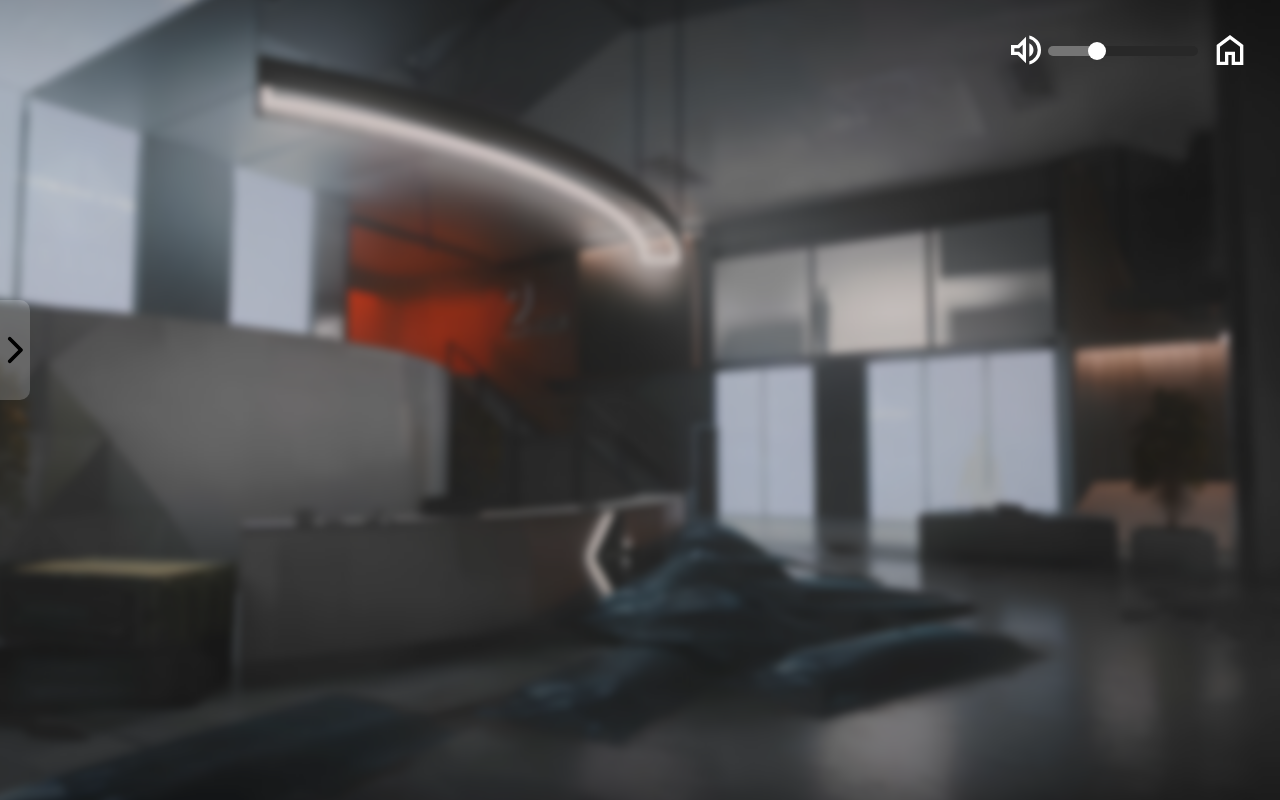
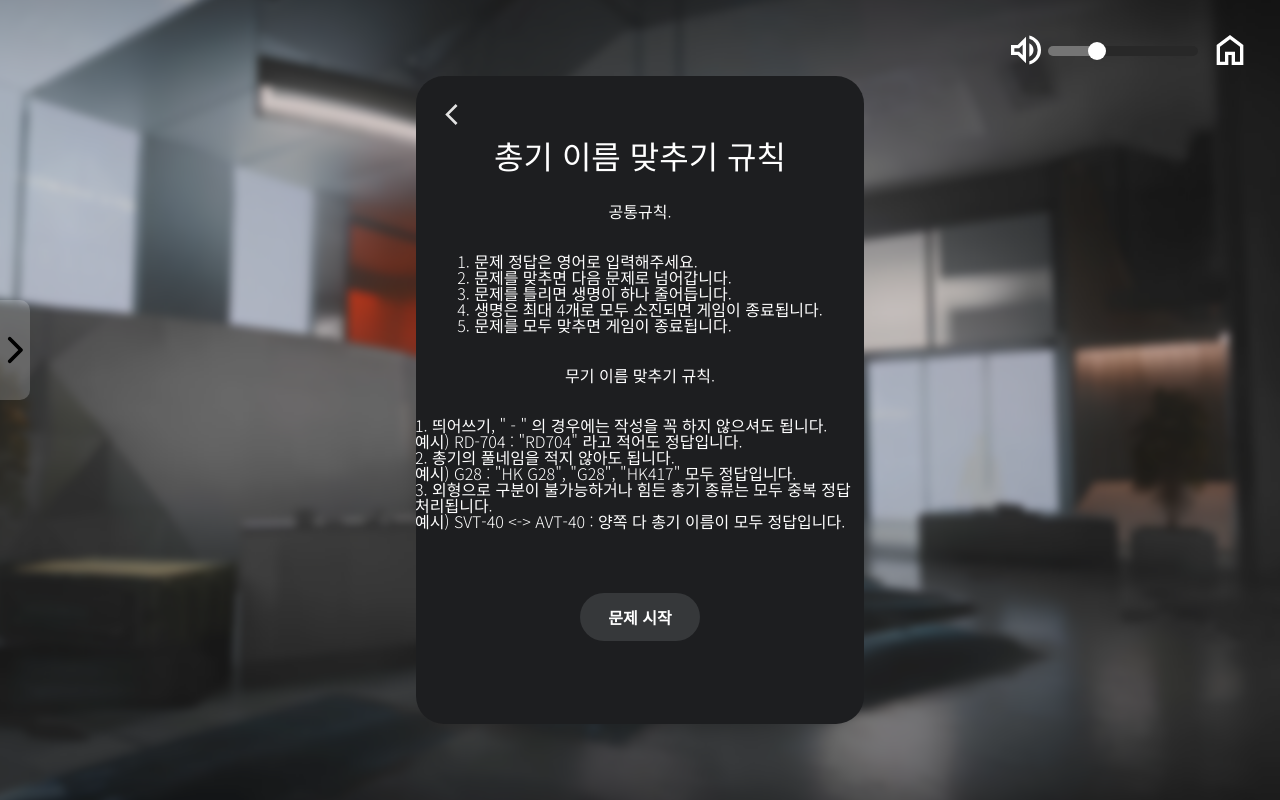
Before and after one commit to dntmdwls42/Davai_Manual, a React (Vite) app in the folder davai_davai_davai/: page /Minigame/MinigameRule in a window 1280 px wide. Built offline with nearby package versions, Linux system fonts and the light colour scheme.

Commit message:
Add MinigameRule Page

```diff
--- a/davai_davai_davai/src/components/minigame/Minigame.jsx
+++ b/davai_davai_davai/src/components/minigame/Minigame.jsx
@@ -1,5 +1,6 @@
 import { Routes, Route } from "react-router-dom";
 import MinigameMenu from "./MinigameMenu.jsx";
+import MinigameRule from "./MinigameRule.jsx";
 import Weapon from "../minigame/Weapon.jsx";
 import WeaponAndCaliber from "../minigame/WeaponAndCaliber.jsx";
 
@@ -8,6 +9,7 @@ function Minigame() {
     <>
       <Routes>
         <Route path="/" element={<MinigameMenu />}></Route>
+        <Route path="MinigameRule" element={<MinigameRule />}></Route>
         <Route path="Weapon" element={<Weapon />}></Route>
         <Route path="WeaponAndCaliber" element={<WeaponAndCaliber />}></Route>
       </Routes>
--- a/davai_davai_davai/src/components/minigame/MinigameMenu.jsx
+++ b/davai_davai_davai/src/components/minigame/MinigameMenu.jsx
@@ -17,9 +17,9 @@ function MinigameMenu() {
   const getQuizLink = () => {
     switch (quizType) {
       case "weapon":
-        return `/Minigame/Weapon?number=${quizNumber}`;
+        return `/Minigame/MinigameRule?number=${quizNumber}&quizType=${quizType}`;
       case "weaponAndCaliber":
-        return `/Minigame/WeaponAndCaliber?number=${quizNumber}`;
+        return `/Minigame/MinigameRule?number=${quizNumber}&quizType=${quizType}`;
     }
   };
 
--- /dev/null
+++ b/davai_davai_davai/src/components/minigame/MinigameRule.jsx
@@ -0,0 +1,100 @@
+import React from "react";
+import { useLocation, Link } from "react-router-dom";
+import "../../css/components/MinigameMenu.css";
+
+function MinigameRule() {
+  const location = useLocation();
+  const queryParams = new URLSearchParams(location.search);
+  const quizNumber = parseInt(queryParams.get("number"), 10) || 5;
+
+  const [quizType, setQuizType] = React.useState(
+    queryParams.get("quizType") || "weapon",
+  );
+
+  const [quizTitle, setQuizTitle] = React.useState("총기 이름 맞추기");
+
+  console.log("quizType : ", quizType);
+
+  const getQuizLink = () => {
+    switch (quizType) {
+      case "weapon":
+        return `/Minigame/Weapon?number=${quizNumber}`;
+      case "weaponAndCaliber":
+        return `/Minigame/WeaponAndCaliber?number=${quizNumber}`;
+    }
+  };
+
+  React.useEffect(() => {
+    switch (quizType) {
+      case "weapon":
+        setQuizTitle("총기 이름 맞추기 규칙");
+        return;
+        "";
+      case "weaponAndCaliber":
+        setQuizTitle("총기 구경 맞추기 규칙");
+        return;
+    }
+  }, []);
+
+  return (
+    <>
+      <div id="minigame-container" className="page-container">
+        <div className="minigame-menu">
+          <div className="minigame-menu__back-button">
+            <Link to={`/`}>
+              <svg
+                xmlns="http://www.w3.org/2000/svg"
+                height="100%"
+                viewBox="0 -960 960 960"
+                width="100%"
+                fill="#e3e3e3"
+              >
+                <path d="M640-80 240-480l400-400 71 71-329 329 329 329-71 71Z" />
+              </svg>
+            </Link>
+          </div>
+          <h1 className="minigame-menu__title">{quizTitle}</h1>
+          <div className="minigame-menu__quiz-selector center-column">
+            <p className="minigame-menu__quiz-selector__text">공통규칙.</p>
+            <p className="minigame-menu__quiz-selector__text">
+              1. 문제 정답은 영어로 입력해주세요.
+              <br />
+              2. 문제를 맞추면 다음 문제로 넘어갑니다.
+              <br />
+              3. 문제를 틀리면 생명이 하나 줄어듭니다.
+              <br />
+              4. 생명은 최대 4개로 모두 소진되면 게임이 종료됩니다.
+              <br />
+              5. 문제를 모두 맞추면 게임이 종료됩니다.
+            </p>
+            <p className="minigame-menu__quiz-selector__text">
+              무기 이름 맞추기 규칙.
+            </p>
+            <p className="minigame-menu__quiz-selector__text">
+              1. 띄어쓰기, " - " 의 경우에는 작성을 꼭 하지 않으셔도 됩니다.
+              <br />
+              예시&#41; RD-704 : "RD704" 라고 적어도 정답입니다.
+              <br />
+              2. 총기의 풀네임을 적지 않아도 됩니다.
+              <br />
+              예시&#41; G28 : "HK G28", "G28", "HK417" 모두 정답입니다.
+              <br />
+              3. 외형으로 구분이 불가능하거나 힘든 총기 종류는 모두 중복 정답
+              처리됩니다.
+              <br />
+              예시&#41; SVT-40 &#60;-&#62; AVT-40 : 양쪽 다 총기 이름이 모두
+              정답입니다.
+            </p>
+          </div>
+          <Link to={getQuizLink()}>
+            <button className="minigame-menu__quiz-selector__button">
+              <p>문제 시작</p>
+            </button>
+          </Link>
+        </div>
+      </div>
+    </>
+  );
+}
+
+export default MinigameRule;
```
Also changed, not shown: 1 other file (tests, documents, lock files or other folders).
